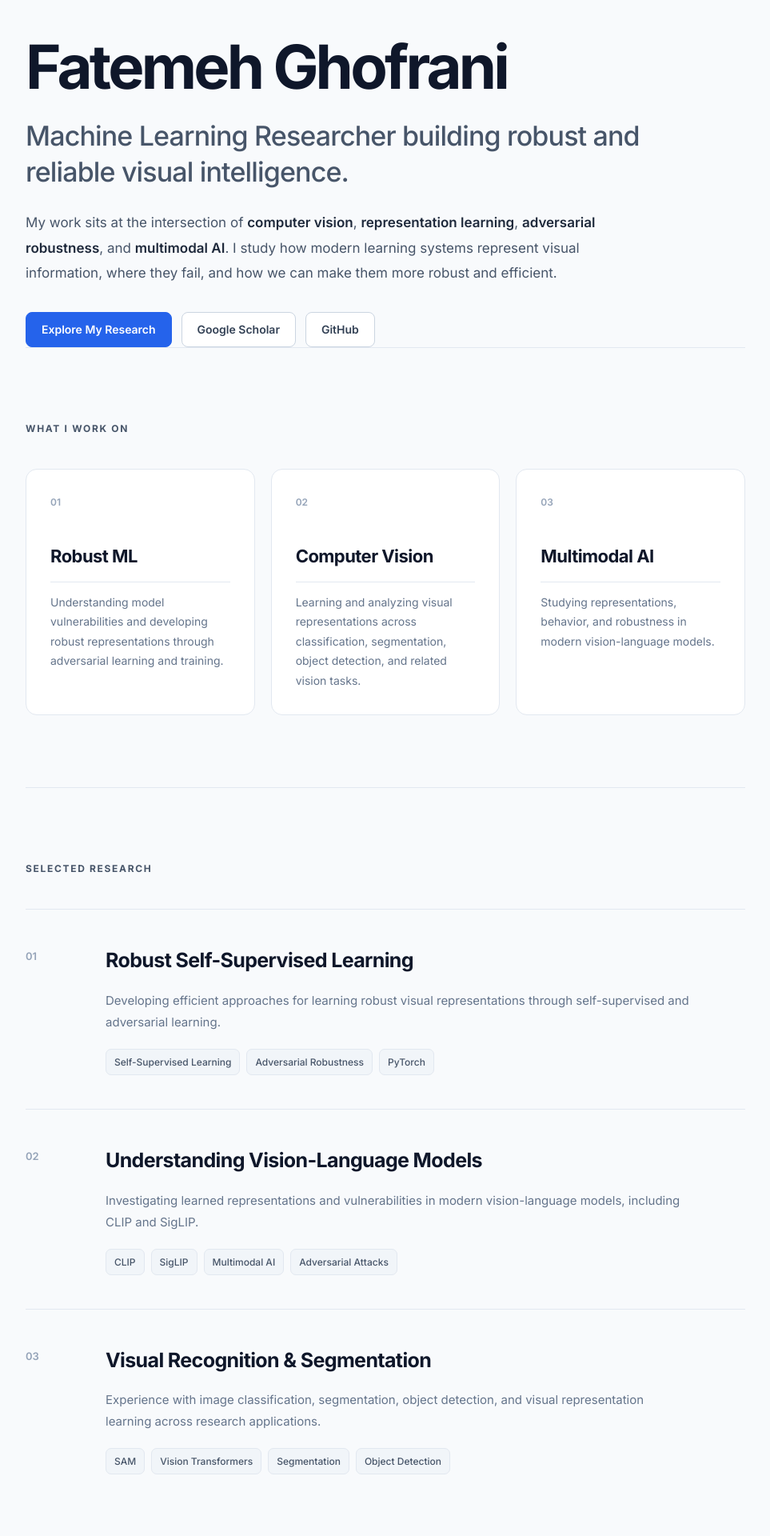
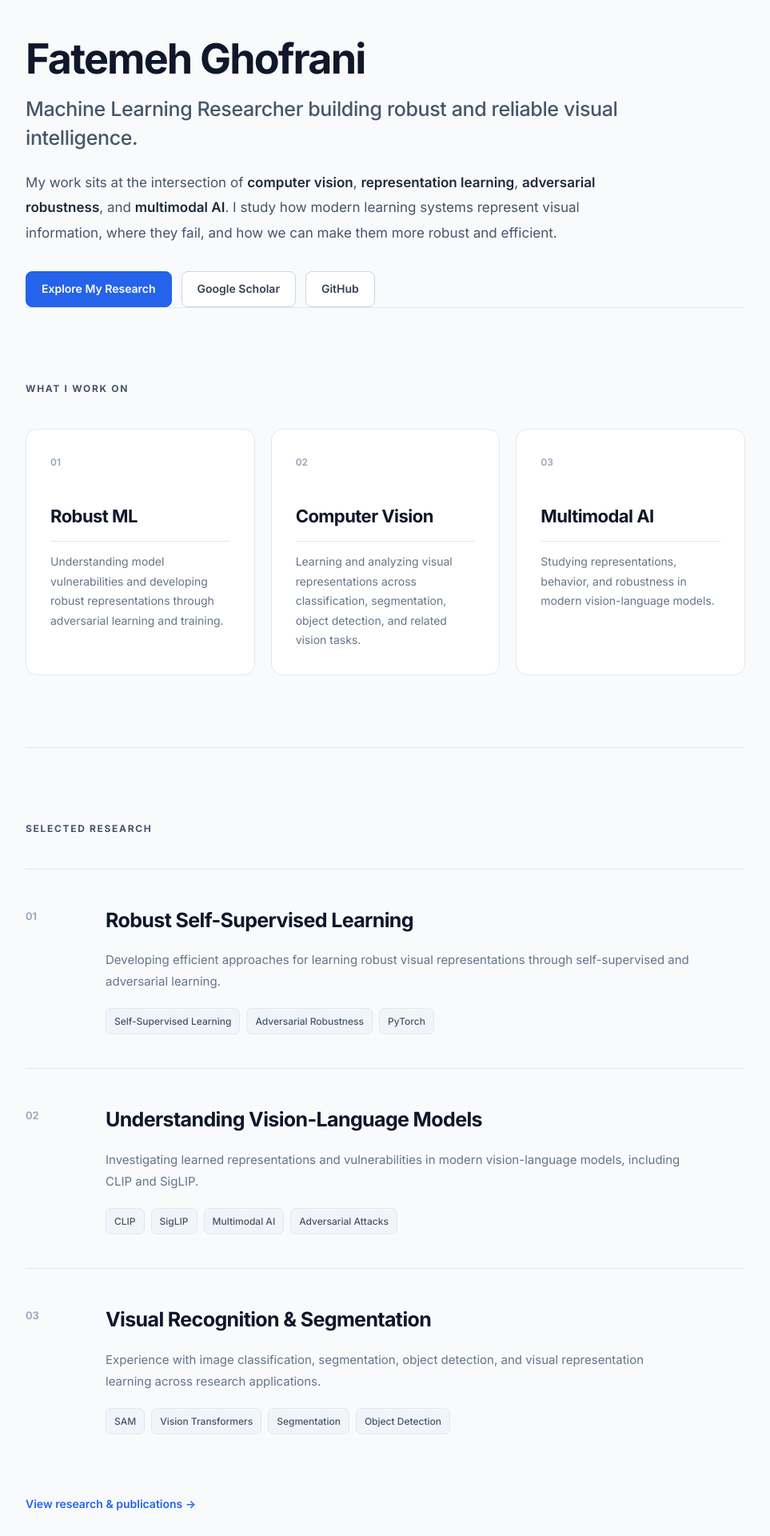
Before and after one commit to gh-fatima/gh-fatima.github.io, a Jekyll site: the page built from index.md, in a window 1280 px wide. Shown: the top 1920 px of the page at 80% size, without its empty margins (158-1121 px from the left). Built offline with Jekyll 4.4.1, drawn with Linux system fonts in a browser that asks for light colours; our own code applies the rules of GitHub Pages for plain Markdown files.

Commit message:
Update style.css

```diff
--- a/assets/css/style.css
+++ b/assets/css/style.css
@@ -423,24 +423,23 @@ a:hover {
 }
 
 .intro-section h1 {
-  margin: 0 0 24px;
-
+  margin: 0 0 16px;
   color: var(--heading);
-  font-size: clamp(48px, 7vw, 76px);
+  font-size: clamp(36px, 5vw, 52px);
   font-weight: 700;
-  line-height: 1.02;
-  letter-spacing: -0.05em;
+  line-height: 1.1;
+  letter-spacing: -0.035em;
 }
 
 .intro-title {
-  max-width: 780px;
-  margin: 0 0 25px;
+  max-width: 760px;
+  margin: 0 0 22px;
 
   color: #334155;
-  font-size: clamp(25px, 3vw, 34px);
+  font-size: clamp(20px, 2.5vw, 25px);
   font-weight: 500;
-  line-height: 1.35;
-  letter-spacing: -0.025em;
+  line-height: 1.45;
+  letter-spacing: -0.015em;
 }
 
 .intro-text {
@@ -675,12 +674,12 @@ a:hover {
   }
 
   .intro-section h1 {
-    font-size: 48px;
-  }
+  font-size: 36px;
+ }
 
-  .intro-title {
-    font-size: 25px;
-  }
+.intro-title {
+  font-size: 20px;
+ }
 
   .portfolio-section {
     padding: 65px 0;
```
